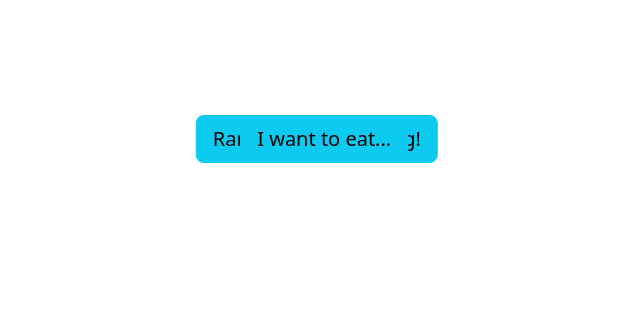
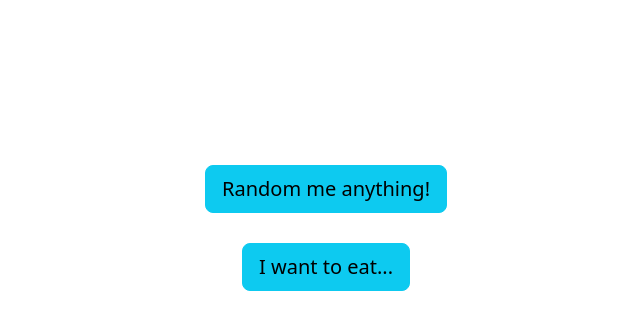
Before and after one commit to chonnikan-aue/what-should-I-eat-today, a React (Create React App) app: page / in a window 1280 px wide. Shown: the top 330 px of the page, without its empty margins (314-954 px from the left). Built offline with nearby package versions, Linux system fonts and the light colour scheme.

Commit message:
fix layout for just specific button

```diff
--- a/src/components/SeeRecipeButton/SeeRecipeButton.css
+++ b/src/components/SeeRecipeButton/SeeRecipeButton.css
@@ -1,4 +1,4 @@
-button {
+.see-recipe-btn {
   position: absolute;
   top: 50%;
   transform: translatex(-60%);
--- a/src/components/SeeRecipeButton/SeeRecipeButton.js
+++ b/src/components/SeeRecipeButton/SeeRecipeButton.js
@@ -8,7 +8,12 @@ const SeeRecipeButton = (props) => {
 
   return (
     <Link to={`/recipe/${props.chosenFood.foodId}`}>
-      <Button type="button" variant="info" size="lg">
+      <Button
+        className="see-recipe-btn"
+        type="button"
+        variant="info"
+        size="lg"
+      >
         See Recipe
       </Button>
     </Link>
```
